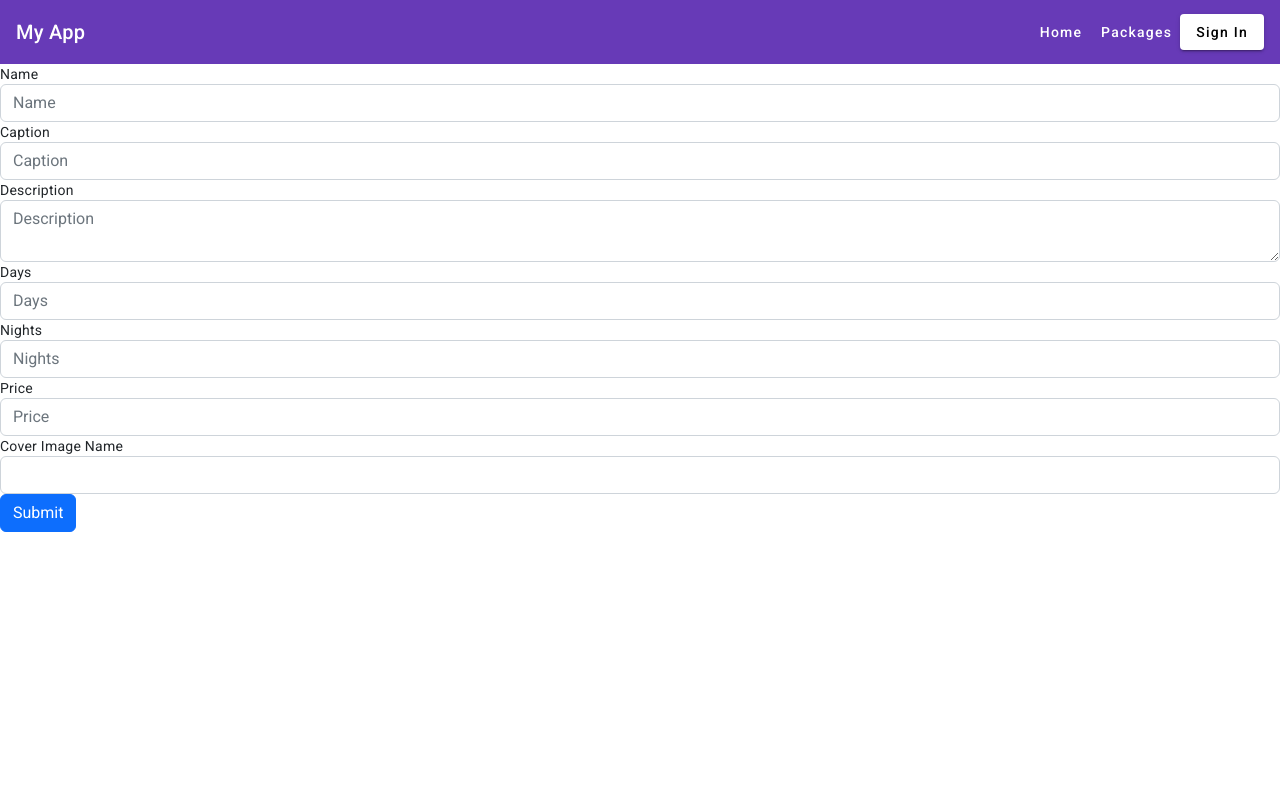
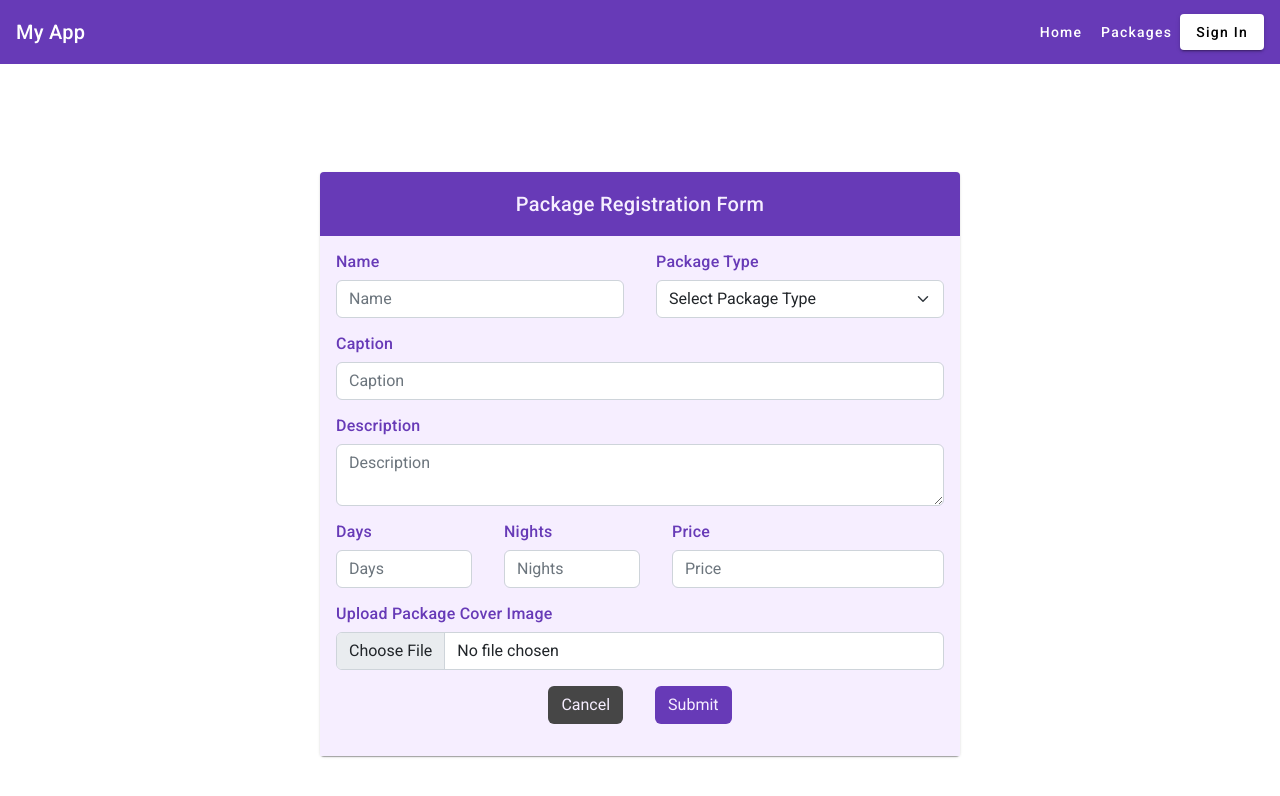
Before and after one commit to s0umalya/Safarnama_2.0, an Angular app: page /admin/add-package in a window 1280 px wide. Shown: the top 796 px of the page. Built offline with nearby package versions, Linux system fonts and the light colour scheme.

Commit message:
Package registration Form

```diff
--- a/src/app/add-package/add-package.component.css
+++ b/src/app/add-package/add-package.component.css
@@ -0,0 +1,76 @@
+.package-form-container-card {
+  position: relative;
+  top: 50%;
+  left: 50%;
+  transform: translate(-50%, -50%);
+  width: 50%;
+}
+
+.package-form-container-card-title {
+  text-align: center;
+}
+
+.form-row-inline {
+  display: flex;
+  justify-content: center;
+}
+
+.packageName{
+    flex: 1;
+    margin-right: 1rem;
+}
+.packageType{
+    flex: 1;
+    margin-left: 1rem;
+}
+
+.packageDays{
+    flex: 1;
+    margin-right: 1rem;
+}
+
+.packageNights{
+    flex: 1;
+    margin-left: 1rem;
+    margin-right: 1rem;
+}
+
+.packagePrice{
+    flex: 2;
+    margin-left: 1rem;
+}
+
+mat-card {
+  background-color: #673ab7;
+}
+
+mat-card-title {
+  margin: 2vh 0;
+  color: #f6eeff;
+}
+
+mat-card-content {
+  background-color: #f6eeff;
+}
+
+label {
+  margin: 2vh 0 1vh 0;
+  font-size: 1rem;
+  font-weight: 500;
+  color: #673ab7;
+}
+
+.add-package-btn {
+  background-color: #673ab7;
+  color: #f6eeff;
+  margin: 2vh;
+}
+.cancel-btn {
+  background-color: #464646;
+  color: #f6eeff;
+  margin: 2vh;
+}
+.action-btn-row {
+  display: flex;
+  justify-content: center;
+}
--- a/src/app/add-package/add-package.component.html
+++ b/src/app/add-package/add-package.component.html
@@ -1,31 +1,99 @@
+<mat-card class="package-form-container-card">
+  <mat-card-title class="package-form-container-card-title">
+    Package Registration Form
+  </mat-card-title>
+  <mat-card-content>
     <form [formGroup]="packageForm">
-    <div class="form-row">
+      <div class="form-row-inline">
+        <div class="packageName">
           <label for="packageName">Name</label>
-      <input type="text" class="form-control" formControlName="packageName" placeholder="Name"/>
+          <input
+            type="text"
+            class="form-control"
+            formControlName="packageName"
+            placeholder="Name"
+          />
+        </div>
+        <div class="packageType">
+          <label for="packageType">Package Type</label>
+          <select
+            class="form-select"
+            formControlName="packageType"
+            aria-label="Default select example"
+          >
+            <option selected value="">Select Package Type</option>
+            <option value="Regular">Regular</option>
+            <option value="Special">Special</option>
+          </select>
+        </div>
       </div>
       <div class="form-row">
         <label for="packageCaption">Caption</label>
-      <input type="text" class="form-control" formControlName="packageCaption" placeholder="Caption"/>
+        <input
+          type="text"
+          class="form-control"
+          formControlName="packageCaption"
+          placeholder="Caption"
+        />
       </div>
       <div class="form-row">
         <label for="packageDescription">Description</label>
-      <textarea type="text" class="form-control" formControlName="packageDescription" placeholder="Description"></textarea>
+        <textarea
+          type="text"
+          class="form-control"
+          formControlName="packageDescription"
+          placeholder="Description"
+        ></textarea>
+      </div>
+      <div class="form-row-inline">
+        <div class="packageDays">
+          <label for="packageDayCount">Days</label>
+          <input
+            type="number"
+            class="form-control"
+            formControlName="packageDayCount"
+            placeholder="Days"
+          />
+        </div>
+        <div class="packageNights">
+          <label for="packageNightCount">Nights</label>
+          <input
+            type="number"
+            class="form-control"
+            formControlName="packageNightCount"
+            placeholder="Nights"
+          />
+        </div>
+        <div class="packagePrice col-md-8">
+          <label for="packagePrice">Price</label>
+          <input
+            type="number"
+            class="form-control"
+            formControlName="packagePrice"
+            placeholder="Price"
+          />
+        </div>
       </div>
       <div class="form-row">
-      <label for="packageDayCount">Days</label>
-      <input type="number" class="form-control" formControlName="packageDayCount" placeholder="Days"/>
+        <label for="packageCoverImageName">Upload Package Cover Image</label>
+        <input
+          type="file"
+          class="form-control"
+          formControlName="packageCoverImageName"
+        />
       </div>
-    <div class="form-row">
-      <label for="packageNightCount">Nights</label>
-      <input type="number" class="form-control" formControlName="packageNightCount" placeholder="Nights"/>
+      <div class="action-btn-row">
+        <button type="button" class="btn cancel-btn" (click)="cancel()">
+          Cancel
+        </button>
+        <button
+          type="button"
+          class="btn add-package-btn"
+          (click)="addPackage()"
+        >
+          Submit
+        </button>
       </div>
-    <div class="form-row">
-      <label for="packagePrice">Price</label>
-      <input type="number" class="form-control" formControlName="packagePrice" placeholder="Price"/>
-    </div>
-    <div class="form-row">
-      <label for="packageCoverImageName">Cover Image Name</label>
-      <input type="text" class="form-control" formControlName="packageCoverImageName" />
-    </div>
-    <button type="button" class="btn btn-primary" (click)="addPackage()">Submit</button>
     </form>
+  </mat-card-content>
+</mat-card>
--- a/src/app/add-package/add-package.component.ts
+++ b/src/app/add-package/add-package.component.ts
@@ -19,6 +19,7 @@ export class AddPackageComponent {
   ) {
     this.packageForm = this.formBuilder.group({
       packageName: new FormControl('', []),
+      packageType: new FormControl('', []),
       packageCaption: new FormControl('', []),
       packageDescription: new FormControl('', []),
       packageDayCount: new FormControl('', []),
@@ -28,12 +29,21 @@ export class AddPackageComponent {
     });
   }
 
+  cancel() {
+    this.router.navigate(['admin']);
+  }
+
   addPackage() {
     let addedPackage: Package;
     addedPackage = this.packageForm.value;
-    console.log('addedPackage', addedPackage);
+    console.log('addedPackageBefore', addedPackage);
+    addedPackage.packageCoverImageName =
+      addedPackage.packageCoverImageName.split('\\')[
+        addedPackage.packageCoverImageName.split('\\').length - 1
+      ];
+    console.log('addedPackageAfter', addedPackage);
     this.packageService.addPackage(addedPackage).subscribe((res: any) => {
-      alert("Package added successfully")
+      alert('Package added successfully');
     });
     this.packageForm.reset();
     this.router.navigate(['admin']);
--- a/src/app/carousel/carousel.component.html
+++ b/src/app/carousel/carousel.component.html
@@ -1,5 +1,5 @@
 <div class="carousel-container">
-  <ngb-carousel *ngIf="images">
+  <ngb-carousel>
     <ng-template ngbSlide>
       <div class="picsum-img-wrapper">
         <img src="../../assets/Carousel-Default.png" alt="Safarnama" />
@@ -13,7 +13,7 @@
         <img
           src="{{ '../../assets/' + item.packageCoverImageName }}"
           alt="Random slide"
-          (click)="viePackageDetails(item.packageName)"
+          (click)="viewPackageDetails(item.packageName)"
         />
       </div>
       <div class="carousel-caption">
--- a/src/app/carousel/carousel.component.ts
+++ b/src/app/carousel/carousel.component.ts
@@ -14,9 +14,8 @@ export class CarouselComponent {
 
   }
 
-  viePackageDetails(packageName:string){
+  viewPackageDetails(packageName:string){
+    //Just testing route. Need to update according to selected package
     this.router.navigate(['./packages'])
   }
-
-  images = [944, 1011, 984].map((n) => `https://picsum.photos/id/${n}/900/500`);
 }
--- a/src/app/home/home.component.ts
+++ b/src/app/home/home.component.ts
@@ -16,9 +16,20 @@ export class HomeComponent {
 
   getPackages() {
     this.packageService.getPackages().subscribe((res) => {
-      this.carouselArr = res;
-
+      this.carouselArr = this.shuffleArray(res).splice(0,5);
     });
     console.log('Package Res', this.carouselArr);
   }
+
+  shuffleArray(array:any) {
+    var m = array.length, t, i;
+
+    while (m) {
+     i = Math.floor(Math.random() * m--);
+     t = array[m];
+     array[m] = array[i];
+     array[i] = t;
+    }
+   return array;
+ }
 }
--- a/src/app/models/package.model.ts
+++ b/src/app/models/package.model.ts
@@ -1,5 +1,6 @@
 export interface Package {
   packageName: string;
+  packageType: string;
   packageCaption: string;
   packageDescription: string;
   packageDayCount: number;
--- a/src/app/navbar/navbar.component.css
+++ b/src/app/navbar/navbar.component.css
@@ -1,6 +1,6 @@
 .example-spacer {
   flex: 1 1 auto;
 }
-.toolbar{
+.toolbar {
   background-color: #673ab7;
 }
--- a/src/app/sign-in/sign-in.component.css
+++ b/src/app/sign-in/sign-in.component.css
@@ -2,6 +2,6 @@
     position: absolute;
     top: 50%;
     left: 50%;
-    width: 500px;
+    width: 50%;
     transform: translate(-50%,-50%);
 }
```
Also changed, not shown: db.json (+109 -22 lines). Lines whose indentation alone changed are shown as unchanged.
